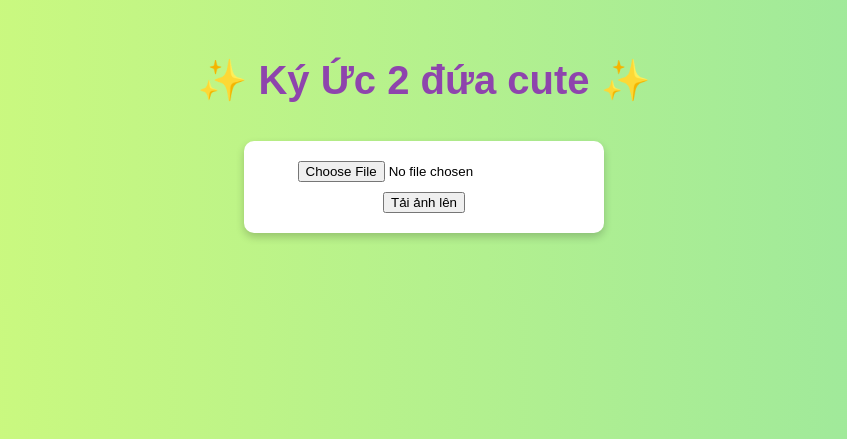
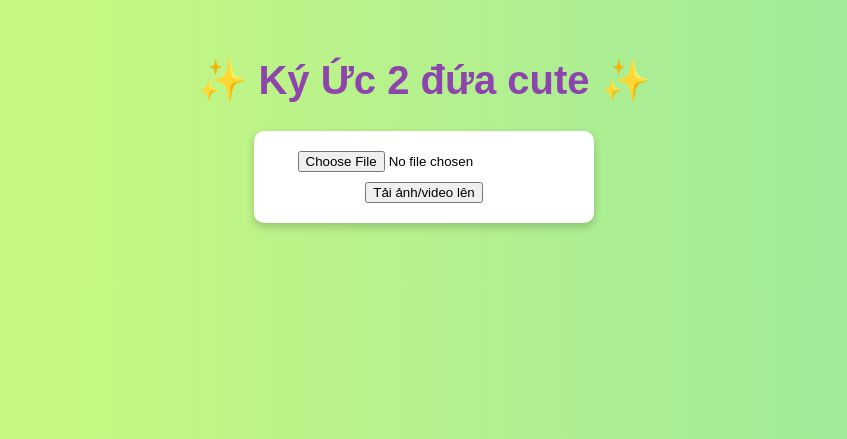
Before and after one commit to anhtiendzc/ki-uc-2-dua, a Flask app: page / in a window 1280 px wide. Shown: the top 439 px of the page, without its empty margins (216-1063 px from the left). Run offline with Flask 3, Linux system fonts and the light colour scheme.

Commit message:
Update index.html

```diff
--- a/kiucchungminh/templates/index.html
+++ b/kiucchungminh/templates/index.html
@@ -12,25 +12,21 @@
       margin: 0;
       padding: 0;
     }
-
     h1 {
       color: #8e44ad;
-      padding: 30px 0 10px;
+      padding-top: 30px;
     }
-
     .upload-form {
-      margin: 0 auto 30px;
+      margin: 20px auto;
       padding: 20px;
       background: white;
       border-radius: 10px;
-      width: 320px;
+      width: 300px;
       box-shadow: 0 4px 8px rgba(0,0,0,0.2);
     }
-
     .upload-form input[type="file"] {
       margin-bottom: 10px;
     }
-
     .gallery {
       display: grid;
       grid-template-columns: repeat(auto-fill, minmax(200px, 1fr));
@@ -39,43 +35,35 @@
       max-width: 1200px;
       margin: auto;
     }
-
-    .gallery img {
+    .gallery img, .gallery video {
       width: 100%;
       height: auto;
       cursor: pointer;
       border-radius: 10px;
       transition: transform 0.3s;
     }
-
-    .gallery img:hover {
+    .gallery img:hover, .gallery video:hover {
       transform: scale(1.05);
     }
 
-    /* Modal */
     .modal {
       display: none;
       position: fixed;
       z-index: 100;
-      left: 0;
-      top: 0;
-      width: 100%;
-      height: 100%;
+      left: 0; top: 0;
+      width: 100%; height: 100%;
       background-color: rgba(0,0,0,0.9);
       justify-content: center;
       align-items: center;
     }
-
     .modal-content {
       max-width: 90%;
       max-height: 90%;
     }
-
-    .modal img {
+    .modal video, .modal img {
       width: 100%;
       height: auto;
     }
-
     .close {
       position: absolute;
       top: 20px;
@@ -91,28 +79,35 @@
 
   <div class="upload-form">
     <form method="POST" action="/upload" enctype="multipart/form-data">
-      <input type="file" name="image" accept="image/*" required><br>
-      <button type="submit">Tải ảnh lên</button>
+      <input type="file" name="image" accept="image/*,video/*" required><br>
+      <button type="submit">Tải ảnh/video lên</button>
     </form>
   </div>
 
   <div class="gallery">
     {% for url in image_urls %}
-      <img src="{{ url }}" onclick="openModal(this.src)">
+      {% if url.endswith('.mp4') %}
+        <video src="{{ url }}" controls muted onclick="openModal(this.src, 'video')"></video>
+      {% else %}
+        <img src="{{ url }}" onclick="openModal(this.src, 'image')">
+      {% endif %}
     {% endfor %}
   </div>
 
-  <!-- Modal để phóng to ảnh -->
   <div class="modal" id="myModal" onclick="closeModal()">
     <span class="close">&times;</span>
     <div class="modal-content" id="modalContent"></div>
   </div>
 
   <script>
-    function openModal(src) {
+    function openModal(src, type) {
       const modal = document.getElementById("myModal");
       const content = document.getElementById("modalContent");
-      content.innerHTML = `<img src="${src}" alt="Image">`;
+      if (type === 'image') {
+        content.innerHTML = `<img src="${src}" alt="Image">`;
+      } else if (type === 'video') {
+        content.innerHTML = `<video src="${src}" controls autoplay></video>`;
+      }
       modal.style.display = "flex";
     }
 
```
